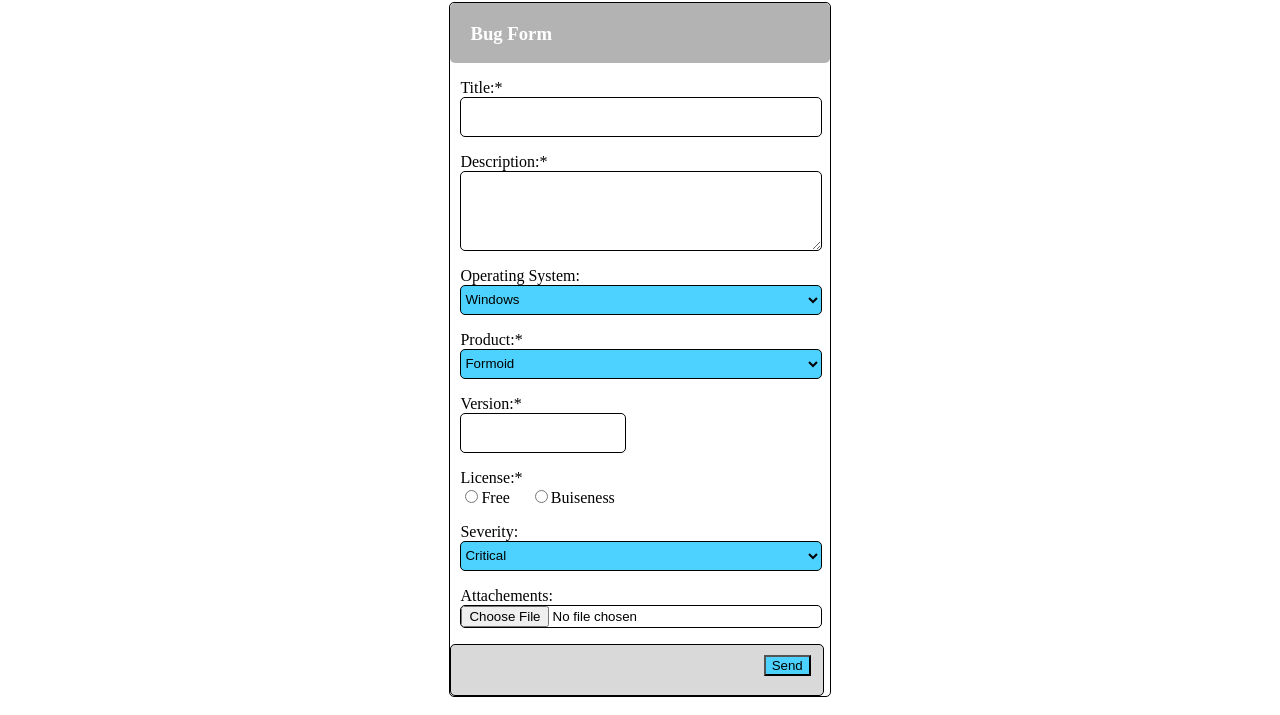
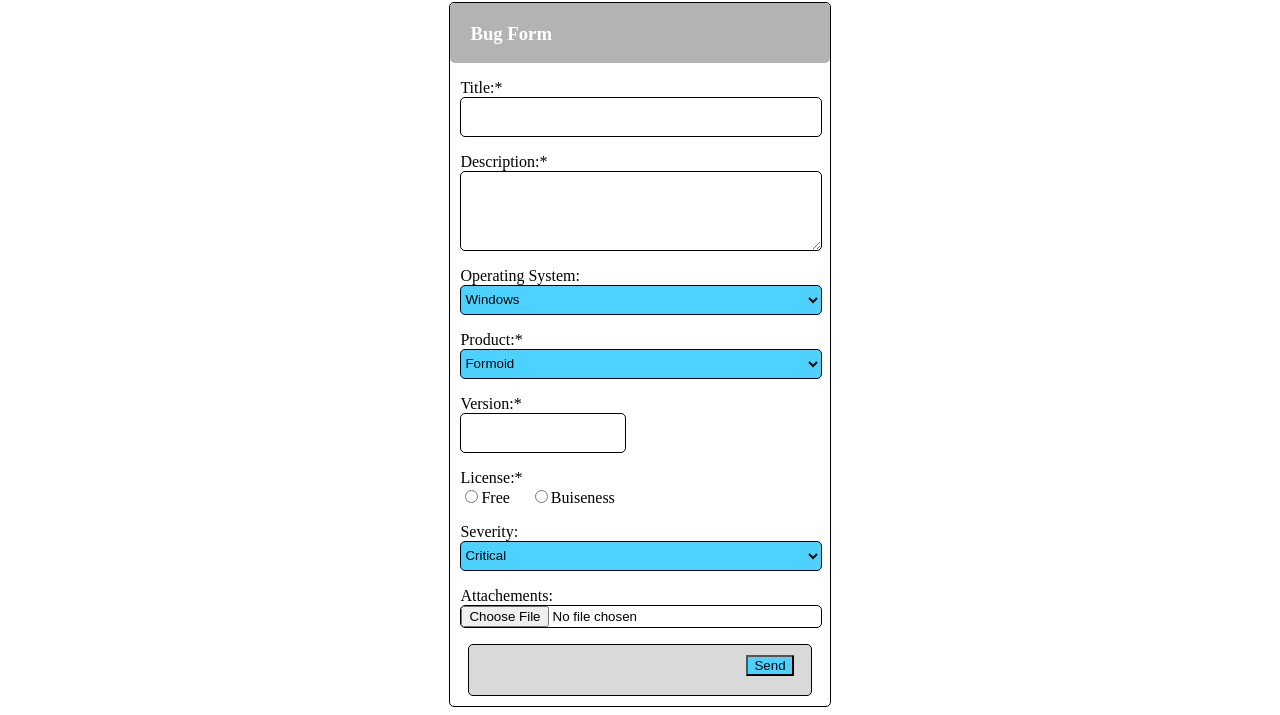
Before and after one commit to SinghVartika/BootCamp2020, a plain HTML site: page form/index.html in a window 1280 px wide. Shown: the part 85-800 px from the top of the page. Drawn offline with Linux system fonts and the light colour scheme.

Commit message:
improved CSS for the form

```diff
--- a/form/home.css
+++ b/form/home.css
@@ -53,14 +53,14 @@ input[type=file]{
 .btn{
 	border-radius: 5px;
 	border: 1px solid black;
-	width: 98%;
+	width: 90%;
 	height: 50px;
-	margin-right: 10px;
+	margin: 10px;
 	background: #d9d9d9;
 }
 button{
 	background: #4dd2ff;
-	margin-left:300px;
+	margin-left:260px;
 	margin-top: 10px;
 	margin-bottom:10px;
 }
```
